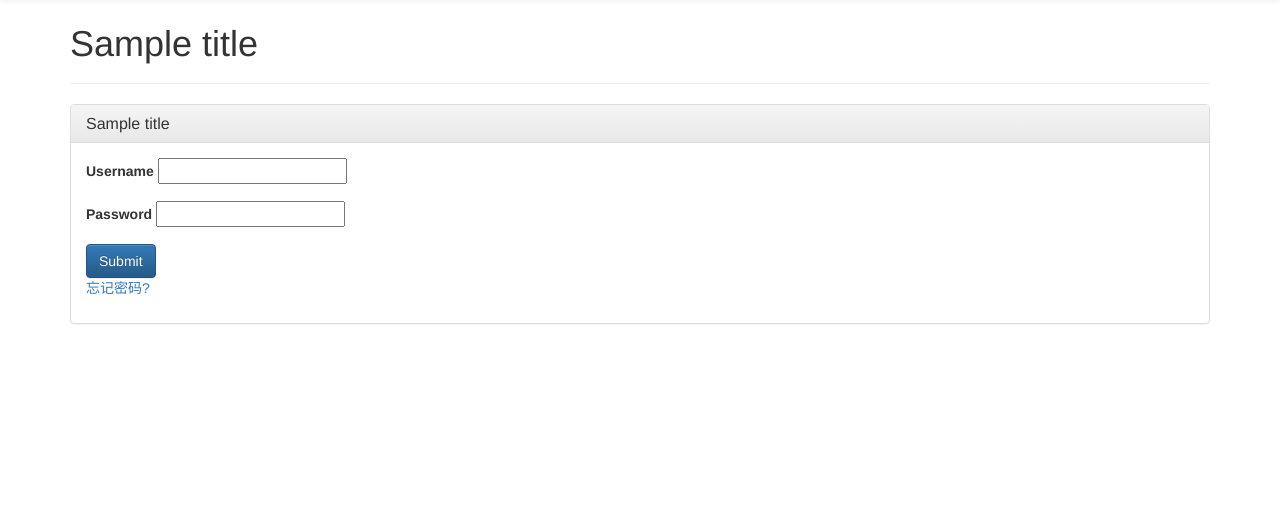
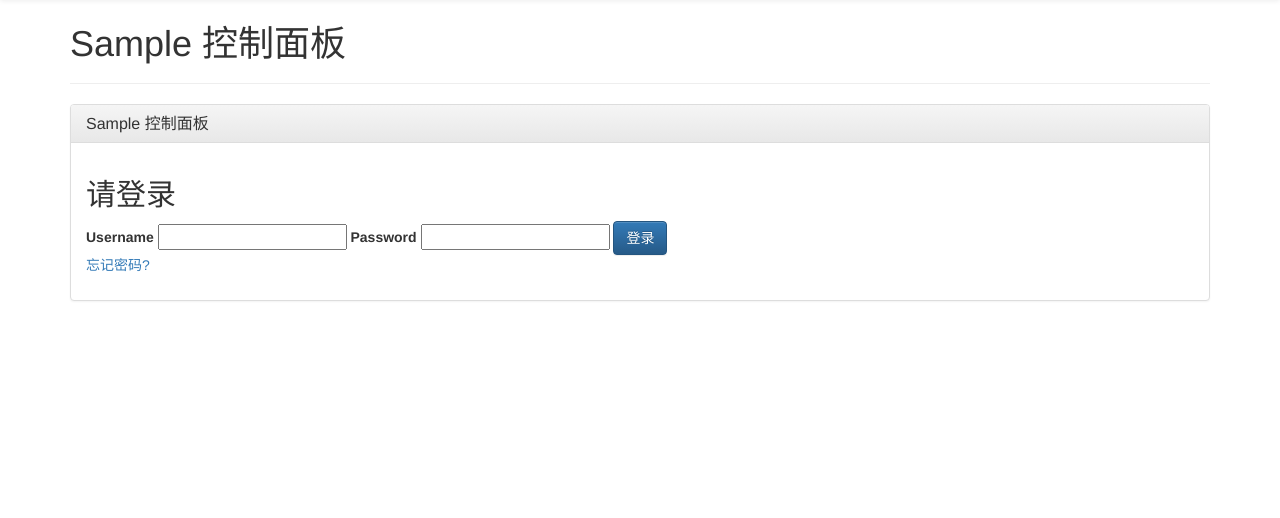
Before and after one commit to 4kercc/ss-panel-django, a Django app: template templates/registration/login.html in a window 1280 px wide. Shown: the part 51-569 px from the top of the page. Run offline with Django 3.2, Linux system fonts and the light colour scheme; the template is opened without the code that fills it: most values are stand-ins (such as "Sample title", 1, 10 or a date in 2020); form fields are guessed from the names that the template uses; some libraries are stand-ins or nearby versions.

Commit message:
refine: login page.

```diff
--- a/templates/registration/login.html
+++ b/templates/registration/login.html
@@ -1,33 +1,52 @@
 {% extends "panel/base.html" %}
+
+{% block title %}控制面板{% endblock %}
+
+{% block content_title %}{{ 控制面板 }}{% endblock %}
+
+{% block panel_title %}{{ 控制面板 }}{% endblock %}
 
 {% block content %}
 
 {% if form.errors %}
-<p>用户名和密码不匹配, 请重试.</p>
+<p class="text-danger">用户名和密码不匹配, 请重试.</p>
 {% endif %}
 
 {% if next %}
     {% if user.is_authenticated %}
-    <p>您没有访问此页面的权限, 请更换有权限的用户进行登录.</p>
+    <p class="text-warning">您没有访问此页面的权限, 请更换有权限的用户进行登录.</p>
     {% else %}
-    <p>登录后才允许查看此页面.</p>
+    <p class="text-warning">登录后才允许查看此页面.</p>
     {% endif %}
 {% endif %}
 
-<form method="post" action="{% url 'auth:login' %}" role="form">
+<form class="form-signin" method="post" action="{% url 'auth:login' %}" role="form">
     {% csrf_token %}
-    <div class="form-group">
-        {{ form.username.label_tag }}
-        {{ form.username }}
-    </div>
-    <div class="form-group">
-        {{ form.password.label_tag }}
-        {{ form.password }}
-    </div>
-    <input type="submit" class="btn btn-primary" />
+    <h2 class="form-signin-heading">请登录</h2>
+    {{ form.username.label_tag }}
+    {{ form.username }}
+    {{ form.password.label_tag }}
+    {{ form.password }}
     <input type="hidden" name="next" value="{{ next }}" />
+    <button class="btn btn-primary" type="submit">登录</button>
 </form>
 
 <p><a href="{% url 'auth:password_reset' %}">忘记密码?</a></p>
 
+<script>
+$(document).ready(function(){
+    $("#id_username").addClass("form-control");
+    $("#id_username").attr({
+        "placeholder": "用户名",
+        "required": "required",
+        "autofocus": "autofocus"
+    });
+    $("#id_password").addClass("form-control");
+    $("#id_password").attr({
+        "placeholder": "密码",
+        "required": "required"
+    });
+});
+</script>
+
 {% endblock %}
```
